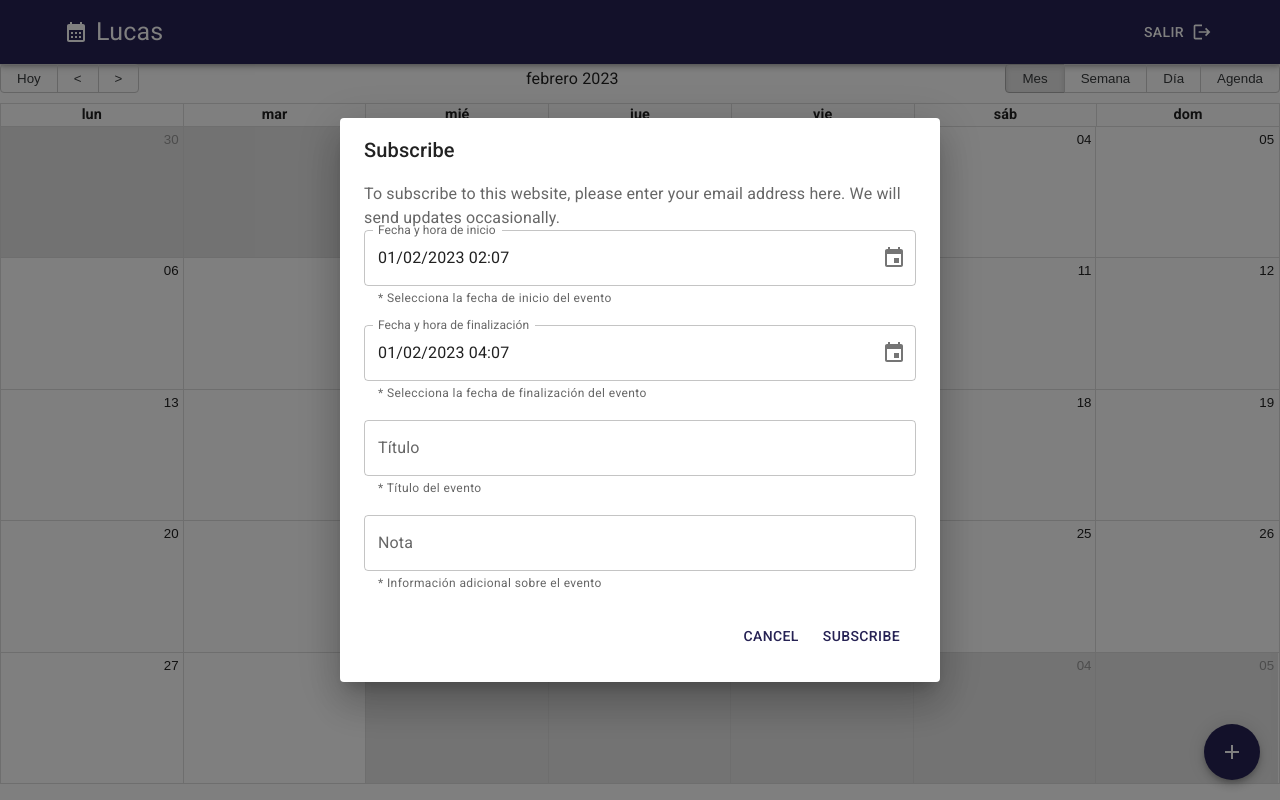
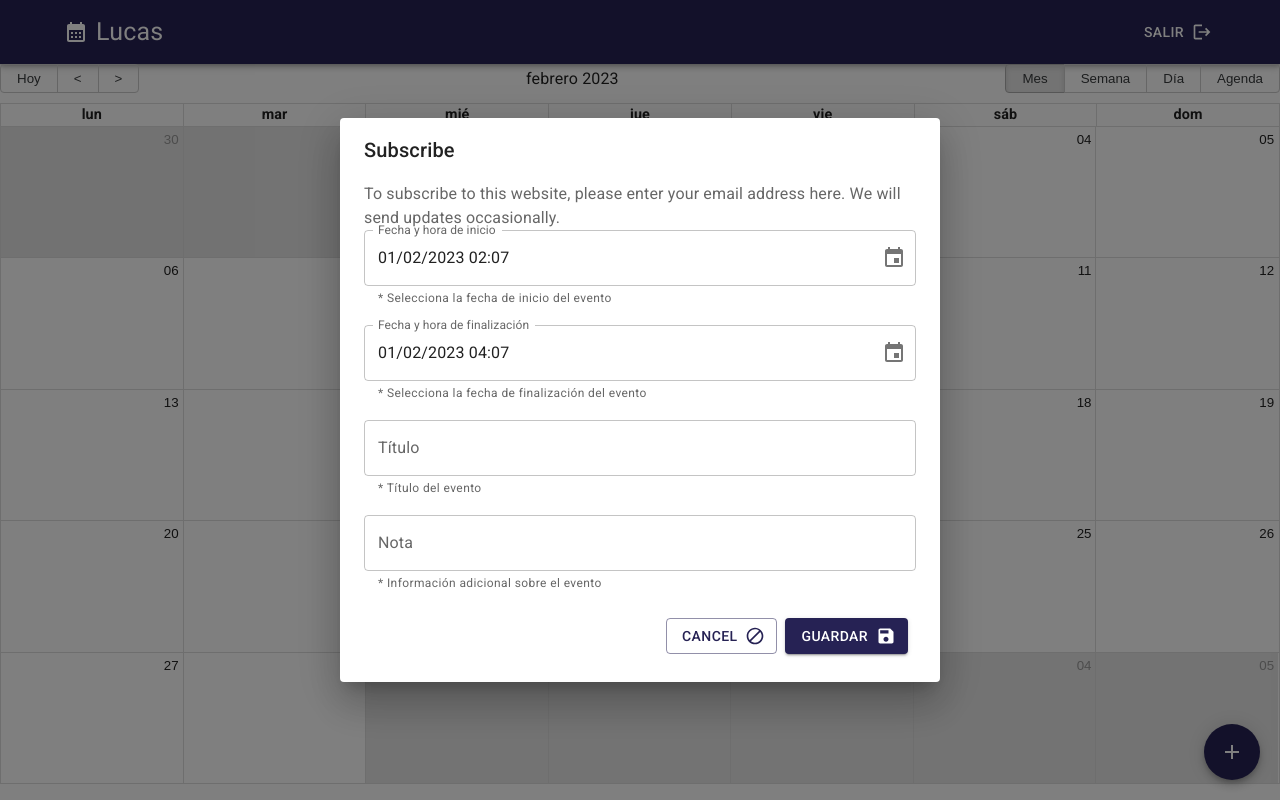
Before and after one commit to lucas-s4nchez/calendar-app, a React (Vite) app: page / in a window 1280 px wide. Both pictures are taken after a click on the button "Añadir nuevo evento". Built offline with nearby package versions, Linux system fonts and the light colour scheme.

Commit message:
refactor: :lipstick: change form buttons styles
change form buttons styles

```diff
--- a/src/calendar/components/CalendarModal.jsx
+++ b/src/calendar/components/CalendarModal.jsx
@@ -19,6 +19,10 @@ import {
 } from "@mui/x-date-pickers";
 import { useCalendarStore, useUiStore } from "../../hooks";
 
+import DoDisturbIcon from "@mui/icons-material/DoDisturb";
+import SaveIcon from "@mui/icons-material/Save";
+import SaveAsIcon from "@mui/icons-material/SaveAs";
+
 export const CalendarModal = () => {
   const [formData, setFormData] = useState({
     title: "",
@@ -28,7 +32,8 @@ export const CalendarModal = () => {
   });
   const [alertMessage, setAlertMessage] = useState("");
   const { isDateModalOpen, handleCloseDateModal } = useUiStore();
-  const { activeEvent, startSavingEvent } = useCalendarStore();
+  const { activeEvent, hasEventSelected, startSavingEvent } =
+    useCalendarStore();
 
   useEffect(() => {
     if (activeEvent !== null) {
@@ -183,8 +188,20 @@ export const CalendarModal = () => {
             </Alert>
           )}
           <DialogActions>
-            <Button onClick={handleCloseDateModal}>Cancel</Button>
-            <Button type="submit">Subscribe</Button>
+            <Button
+              onClick={handleCloseDateModal}
+              variant="outlined"
+              endIcon={<DoDisturbIcon />}
+            >
+              Cancel
+            </Button>
+            <Button
+              type="submit"
+              variant="contained"
+              endIcon={hasEventSelected ? <SaveAsIcon /> : <SaveIcon />}
+            >
+              {hasEventSelected ? "Modificar" : "Guardar"}
+            </Button>
           </DialogActions>
         </Box>
       </DialogContent>
```
